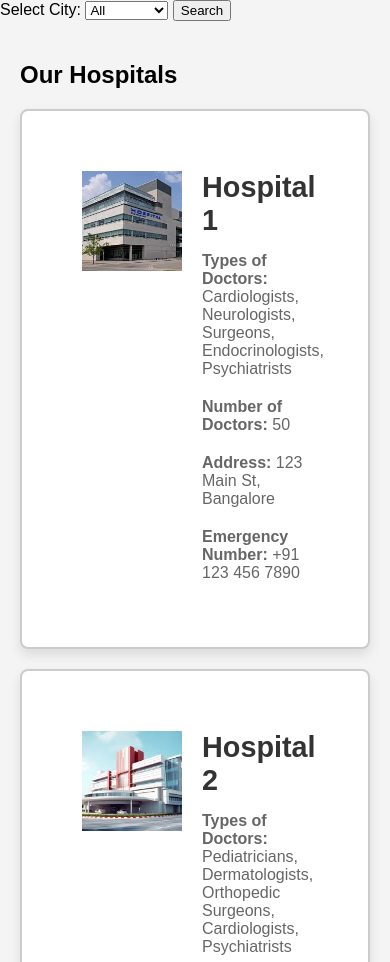
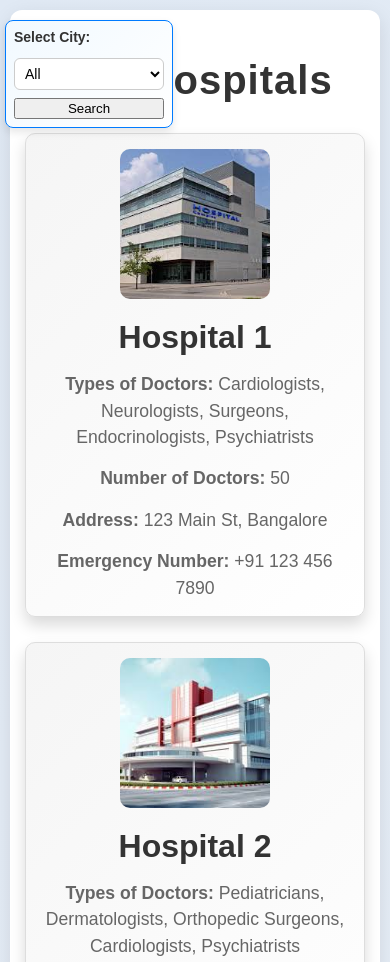
Before and after one commit to Anurag0018/medcaree, a plain HTML site: page hospital.html in a window 390 px wide. Shown: the top 962 px of the page. Drawn offline with Linux system fonts and the light colour scheme.

Commit message:
Add files via upload

```diff
--- a/hospital.css
+++ b/hospital.css
@@ -1,87 +1,199 @@
+
 
 body {
     margin: 0;
     padding: 0;
-    font-family: Arial, sans-serif;
-    background-color: #f4f4f4;
+    font-family: 'Arial', sans-serif;
+    background-color: #f0f4f8;
+    background-image: linear-gradient(135deg, #e0e9f4, #ffffff);
+    min-height: 100vh;
+}
+
+
+.main-container {
+    display: flex;
+    gap: 30px;
+    max-width: 1400px;
+    margin: 0 auto;
+    padding-top: 100px;
 }
 
 
 .hospital-section {
-    width: 100%;
-    padding: 20px;
-    box-sizing: border-box;
+    flex: 3;
+    padding: 30px;
+    background-color: #ffffff;
+    border-radius: 12px;
+    box-shadow: 0 6px 20px rgba(0, 0, 0, 0.1);
+}
+
+
+.hospital-section h1 {
+    font-size: 2.5em;
+    color: #333;
+    font-weight: 700;
+    margin-bottom: 30px;
+    text-transform: capitalize;
+    text-align: center;
+    letter-spacing: 1px;
+    transition: color 0.3s ease;
+}
+
+.hospital-section h1:hover {
+    color: #007BFF;
 }
 
 
 .hospital-list {
     display: flex;
     flex-direction: column;
-    align-items: stretch;
-    gap: 20px;
+    gap: 25px;
 }
 
 
 .hospital-card {
-    width: 100%;
-    max-width: 900px;
-    box-sizing: border-box;
     display: flex;
-    flex-direction: row;
-    align-items: flex-start;
-    padding: 60px;
-    background-color: #fff;
-    border: 2px solid #ccc;
-    box-shadow: 0 6px 12px rgba(0, 0, 0, 0.1);
-    border-radius: 8px;
-    transition: all 0.3s ease;
+    padding: 30px;
+    background: linear-gradient(135deg, #f5f5f5, #ffffff);
+    border: 1px solid #ddd;
+    border-radius: 10px;
+    box-shadow: 0 8px 15px rgba(0, 0, 0, 0.15);
+    transition: transform 0.3s ease, box-shadow 0.3s ease;
 }
 
-
 .hospital-card:hover {
-    background-color: #f9f9f9;
-    box-shadow: 0 8px 16px rgba(0, 0, 0, 0.2);
-    transform: translateY(-5px);
+    transform: translateY(-7px);
+    box-shadow: 0 12px 25px rgba(0, 0, 0, 0.2);
 }
 
-
 .hospital-logo {
-    width: 300px;
-    height: 200px;
+    width: 220px;
+    height: 160px;
     object-fit: cover;
+    border-radius: 10px;
     margin-right: 20px;
+    transition: transform 0.4s ease;
 }
 
+.hospital-logo:hover {
+    transform: scale(1.1);
+}
 
 .hospital-details {
     display: flex;
     flex-direction: column;
-    gap: 10px;
+    gap: 15px;
     flex-grow: 1;
 }
 
 .hospital-card h2 {
     margin: 0;
-    font-size: 1.8em;
+    font-size: 2em;
     color: #333;
+    font-weight: 700;
+    transition: color 0.3s ease;
+}
+
+.hospital-card h2:hover {
+    color: #007BFF;
+}
+
+.hospital-card p {
+    margin: 0;
+    color: #666;
+    font-size: 1.1em;
+    line-height: 1.5;
 }
 
 
-.hospital-card p {
-    margin: 5px 0;
-    color: #666;
-    font-size: 1em;
+.search-section {
+    position: absolute;
+    top: 20px;
+    left: 20px;
+    width: 180px;
+    padding: 8px;
+    background: linear-gradient(135deg, #f1f9ff, #ffffff);
+    border-radius: 8px;
+    box-shadow: 0 4px 8px rgba(0, 0, 0, 0.1);
+    border: 1px solid #007BFF;
 }
 
 
-@media (max-width: 768px) {
+.search-container {
+    display: flex;
+    flex-direction: column;
+    gap: 8px;
+}
+
+
+.search-container label {
+    font-size: 14px;
+    font-weight: 600;
+    color: #333;
+    text-align: left;
+    margin-bottom: 5px;
+}
+
+
+.city-select {
+    width: 100%;
+    padding: 6px;
+    font-size: 14px;
+    border-radius: 6px;
+    border: 1px solid #ccc;
+    background-color: #fff;
+    transition: all 0.3s ease;
+}
+
+.city-select:focus {
+    border-color: #007BFF;
+    outline: none;
+    transform: scale(1.02);
+}
+
+
+@media (max-width: 1024px) {
+    .main-container {
+        flex-direction: column;
+    }
+
     .hospital-card {
-        width: 100%;
-        max-width: 100%;
+        flex-direction: column;
+        align-items: center;
+        text-align: center;
     }
 
     .hospital-logo {
-        width: 100px;
-        height: 100px;
+        margin-right: 0;
+        margin-bottom: 20px;
+    }
+
+    .search-section {
+        width: 160px;
+        left: 10px;
     }
 }
+
+@media (max-width: 600px) {
+    body {
+        padding: 10px;
+    }
+
+    .hospital-section {
+        padding: 15px;
+    }
+
+    .hospital-card {
+        padding: 15px;
+    }
+
+    .hospital-logo {
+        width: 150px;
+        height: 150px;
+    }
+
+    .search-section {
+        width: 150px;
+        left: 5px;
+    }
+}
```
